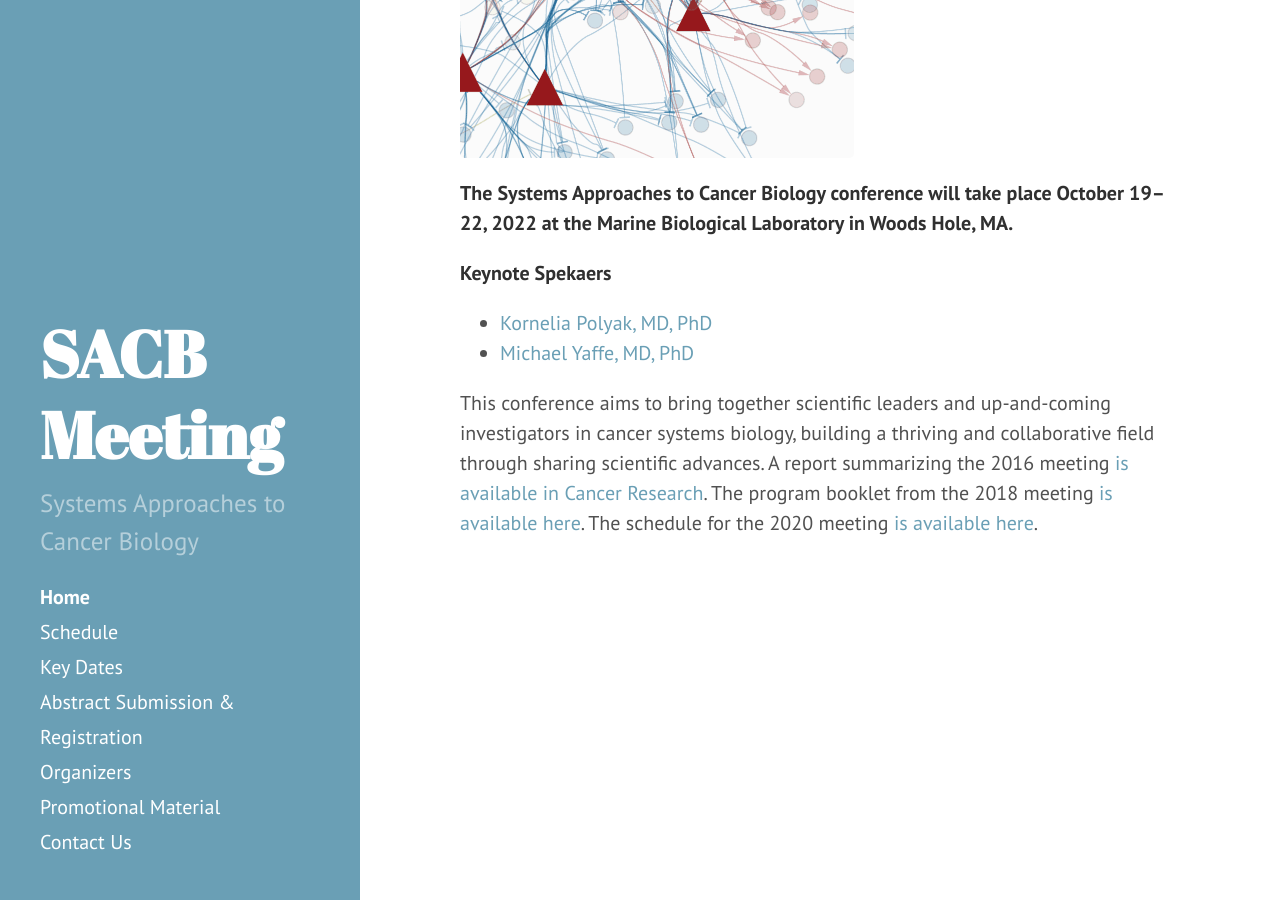
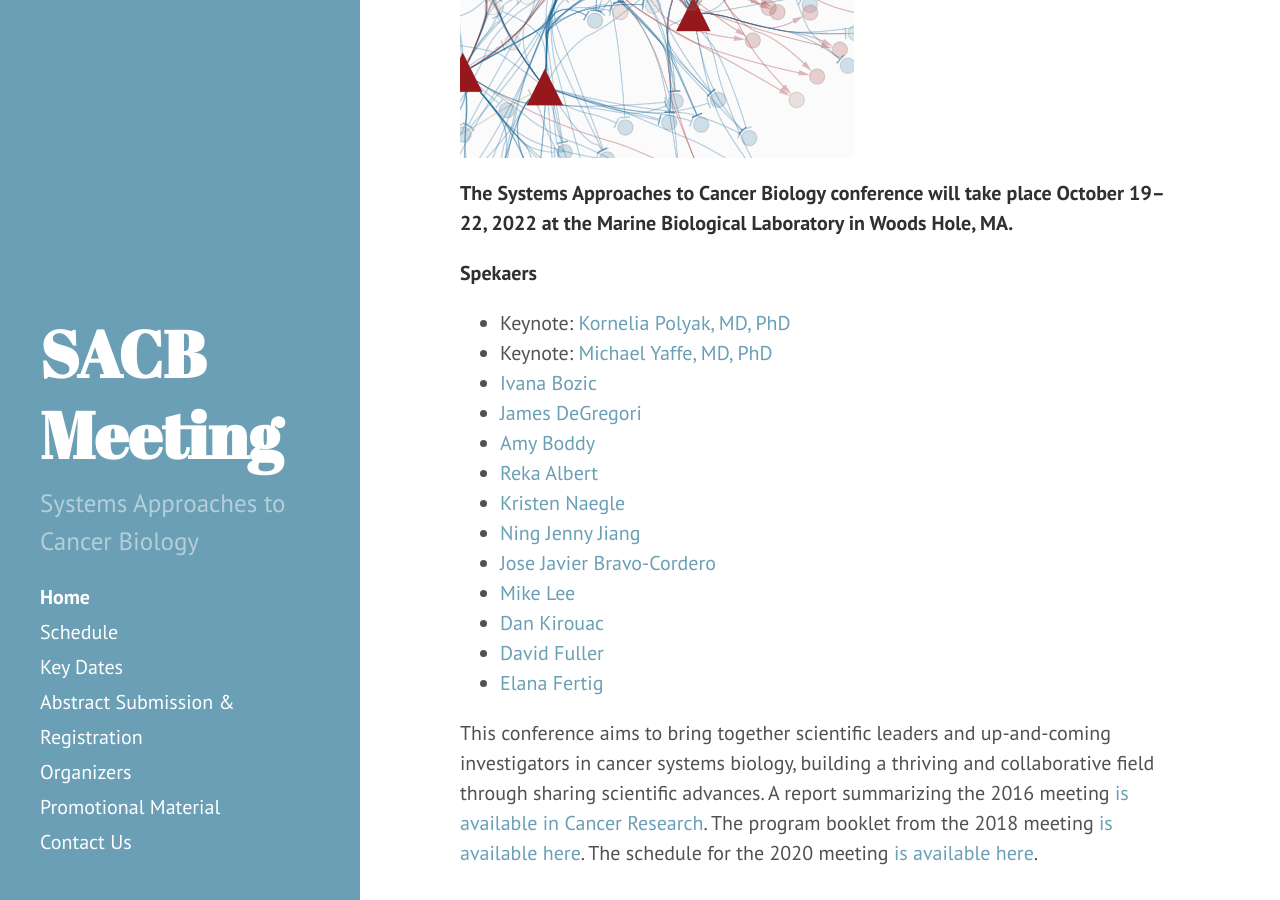
Before and after one commit to AECCSB/sacb-meeting, a Jekyll site: the page built from index.md, in a window 1280 px wide and 900 px high, scrolled down 376 px. Built offline with Jekyll 4.4.1, drawn with Linux system fonts in a browser that asks for light colours.

Commit message:
Update index.md
added speakers

```diff
--- a/index.md
+++ b/index.md
@@ -9,8 +9,19 @@ layout: page
 **The Systems Approaches to Cancer Biology conference will take place October 19–22, 2022 at the Marine Biological Laboratory in Woods Hole, MA.**
 
 
-**Keynote Spekaers**
-- [Kornelia Polyak, MD, PhD](https://www.dfhcc.harvard.edu/insider/member-detail/member/kornelia-polyak-md-phd/)
-- [Michael Yaffe, MD, PhD](https://ki.mit.edu/people/faculty/yaffe)
+**Spekaers**
+- Keynote: [Kornelia Polyak, MD, PhD](https://www.dfhcc.harvard.edu/insider/member-detail/member/kornelia-polyak-md-phd/)
+- Keynote: [Michael Yaffe, MD, PhD](https://ki.mit.edu/people/faculty/yaffe)
+- [Ivana Bozic](https://www.ivanabozic.com/)
+- [James DeGregori](https://medschool.cuanschutz.edu/biochemistry/people/primary-faculty/degregori-james/degregori-lab)
+- [Amy Boddy](https://boddylab.com/)
+- [Reka Albert](https://www.ralbert.me/)
+- [Kristen Naegle](https://engineering.virginia.edu/faculty/naegle-kristen-m)
+- [Ning Jenny Jiang](https://jianglab.seas.upenn.edu/)
+- [Jose Javier Bravo-Cordero](https://labs.icahn.mssm.edu/bravo-cordero-lab/)
+- [Mike Lee](https://www.umassmed.edu/lee-lab/)
+- [Dan Kirouac](https://www.linkedin.com/in/dankirouac/)
+- [David Fuller](https://faculty.mdanderson.org/profiles/clifton_fuller.html)
+- [Elana Fertig](https://fertiglab.com/)
 
 This conference aims to bring together scientific leaders and up-and-coming investigators in cancer systems biology, building a thriving and collaborative field through sharing scientific advances. A report summarizing the 2016 meeting [is available in Cancer Research](http://cancerres.aacrjournals.org/content/76/23/6774). The program booklet from the 2018 meeting [is available here](/public/sacb%202018%20online%20booklet%20final.pdf). The schedule for the 2020 meeting [is available here](https://sacbmeeting.org/2020/schedule).
```
